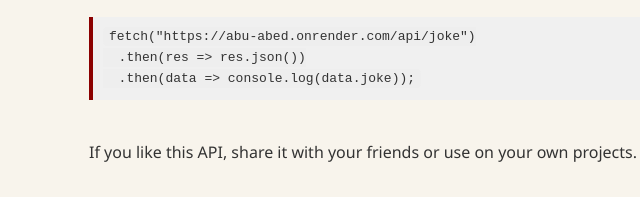
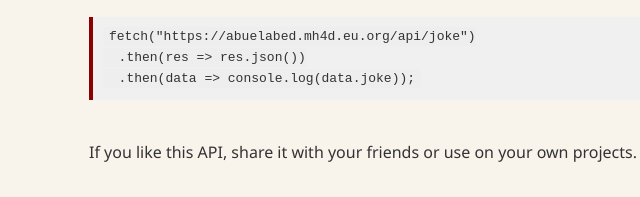
Before and after one commit to mjnaous/Abu-Abed-Jokes, a plain HTML site: page doc.html in a window 1280 px wide. Shown: the part 1305-1502 px from the top of the page, 101-741 px from the left. Drawn offline with Linux system fonts and the light colour scheme.

Commit message:
Update doc.html

```diff
--- a/doc.html
+++ b/doc.html
@@ -116,7 +116,7 @@
 
     <div class="section">
       <h2>Example Fetch</h2>
-      <pre><code>fetch("https://abu-abed.onrender.com/api/joke")
+      <pre><code>fetch("https://abuelabed.mh4d.eu.org/api/joke")
   .then(res => res.json())
   .then(data => console.log(data.joke));</code></pre>
     </div>
```
